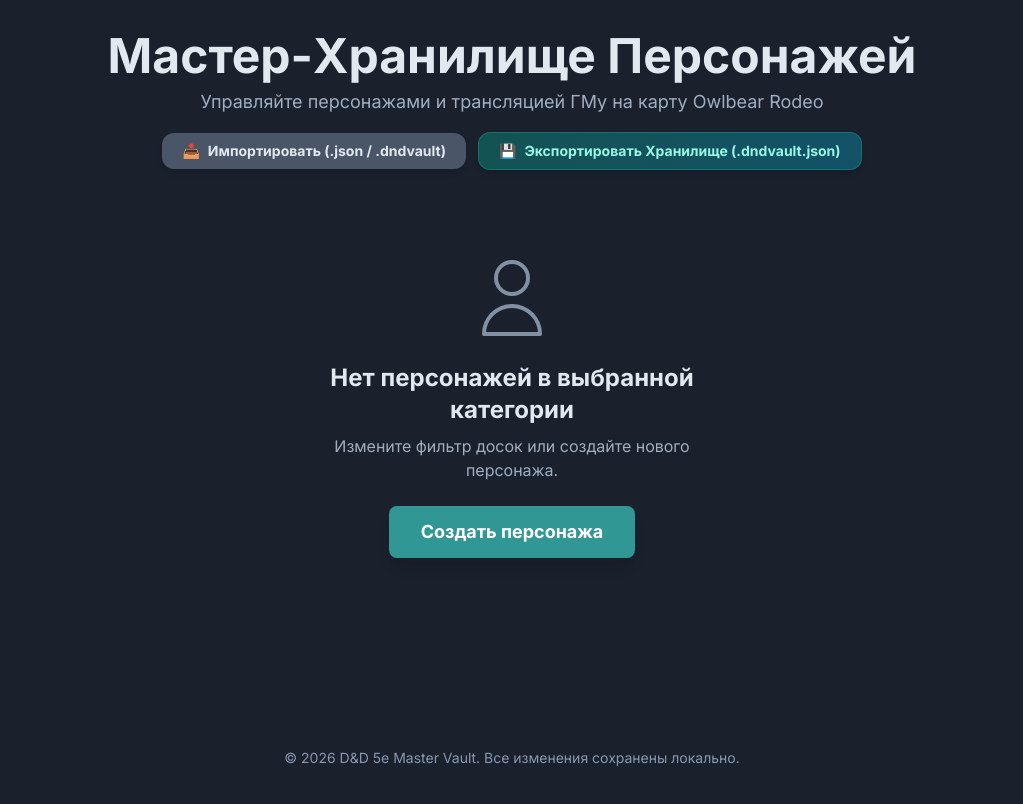
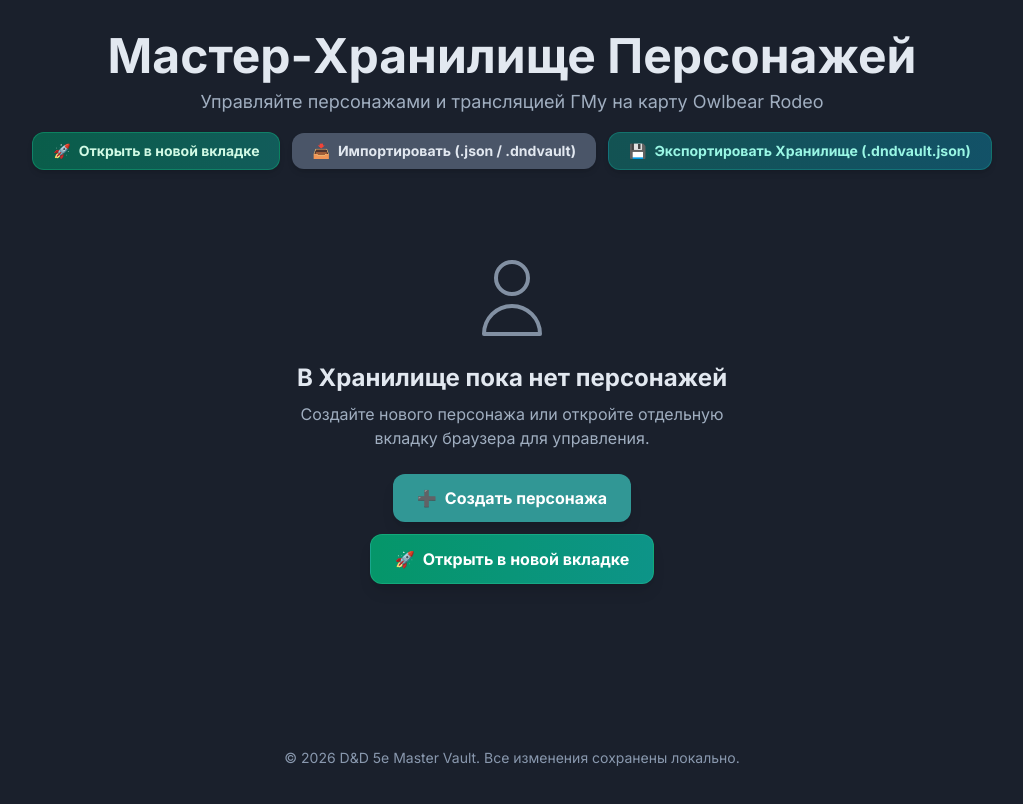
Before and after one commit to Snikerss/dnd-sheet-owlbear-extension, a React (Vite) app: page / in a window 1280 px wide. Shown: the top 804 px of the page, without its empty margins (128-1151 px from the left). Built offline with nearby package versions, Linux system fonts and the light colour scheme.

Commit message:
feat(ui): add 'Open in New Tab' button to vault header toolbar and empty state view

```diff
--- a/components/CharacterSelectionScreen.tsx
+++ b/components/CharacterSelectionScreen.tsx
@@ -135,6 +135,14 @@ export const CharacterSelectionScreen: React.FC<CharacterSelectionScreenProps> =
         {/* Action Buttons Toolbar */}
         <div className="mt-4 flex flex-wrap items-center justify-center gap-3">
           <button
+            onClick={() => onOpenStandalone('')}
+            className="bg-gradient-to-r from-emerald-700/70 to-teal-700/70 text-emerald-100 border border-emerald-500/40 font-bold py-2 px-5 rounded-xl hover:from-emerald-600 hover:to-teal-600 transition-all shadow-md active:scale-95 text-xs sm:text-sm flex items-center gap-2"
+            title="Открыть Хранилище в отдельной вкладке браузера"
+          >
+            <span>🚀</span> Открыть в новой вкладке
+          </button>
+
+          <button
             onClick={() => fileInputRef.current?.click()}
             className="bg-[var(--color-surface-raised)] text-[var(--color-text-base)] font-bold py-2 px-5 rounded-xl hover:bg-[var(--color-surface-raised-hover)] transition-all shadow-md active:scale-95 text-xs sm:text-sm flex items-center gap-2"
           >
@@ -194,16 +202,24 @@ export const CharacterSelectionScreen: React.FC<CharacterSelectionScreenProps> =
             <svg className="w-24 h-24 text-[var(--color-text-subtle)]" xmlns="http://www.w3.org/2000/svg" fill="none" viewBox="0 0 24 24" stroke="currentColor">
               <path strokeLinecap="round" strokeLinejoin="round" strokeWidth={1} d="M16 7a4 4 0 11-8 0 4 4 0 018 0zM12 14a7 7 0 00-7 7h14a7 7 0 00-7-7z" />
             </svg>
-            <h2 className="text-2xl font-bold mt-4">Нет персонажей в выбранной категории</h2>
+            <h2 className="text-2xl font-bold mt-4">В Хранилище пока нет персонажей</h2>
             <p className="text-[var(--color-text-medium)] mt-2">
-              Измените фильтр досок или создайте нового персонажа.
+              Создайте нового персонажа или откройте отдельную вкладку браузера для управления.
             </p>
-            <button
-              onClick={onCreateCharacter}
-              className="mt-6 bg-[var(--color-accent-primary-active)] text-white font-bold py-3 px-8 rounded-lg text-lg hover:bg-[var(--color-accent-primary-dark)] transition-all shadow-lg active:scale-95"
-            >
-              Создать персонажа
-            </button>
+            <div className="flex flex-wrap items-center justify-center gap-3 mt-6">
+              <button
+                onClick={onCreateCharacter}
+                className="bg-[var(--color-accent-primary-active)] text-white font-bold py-3 px-6 rounded-xl text-sm sm:text-base hover:bg-[var(--color-accent-primary-dark)] transition-all shadow-lg active:scale-95 flex items-center gap-2"
+              >
+                <span>➕</span> Создать персонажа
+              </button>
+              <button
+                onClick={() => onOpenStandalone('')}
+                className="bg-gradient-to-r from-emerald-600 to-teal-600 text-white font-bold py-3 px-6 rounded-xl text-sm sm:text-base hover:from-emerald-500 hover:to-teal-500 transition-all shadow-lg active:scale-95 flex items-center gap-2 border border-emerald-400/30"
+              >
+                <span>🚀</span> Открыть в новой вкладке
+              </button>
+            </div>
           </div>
         )}
       </main>
```
